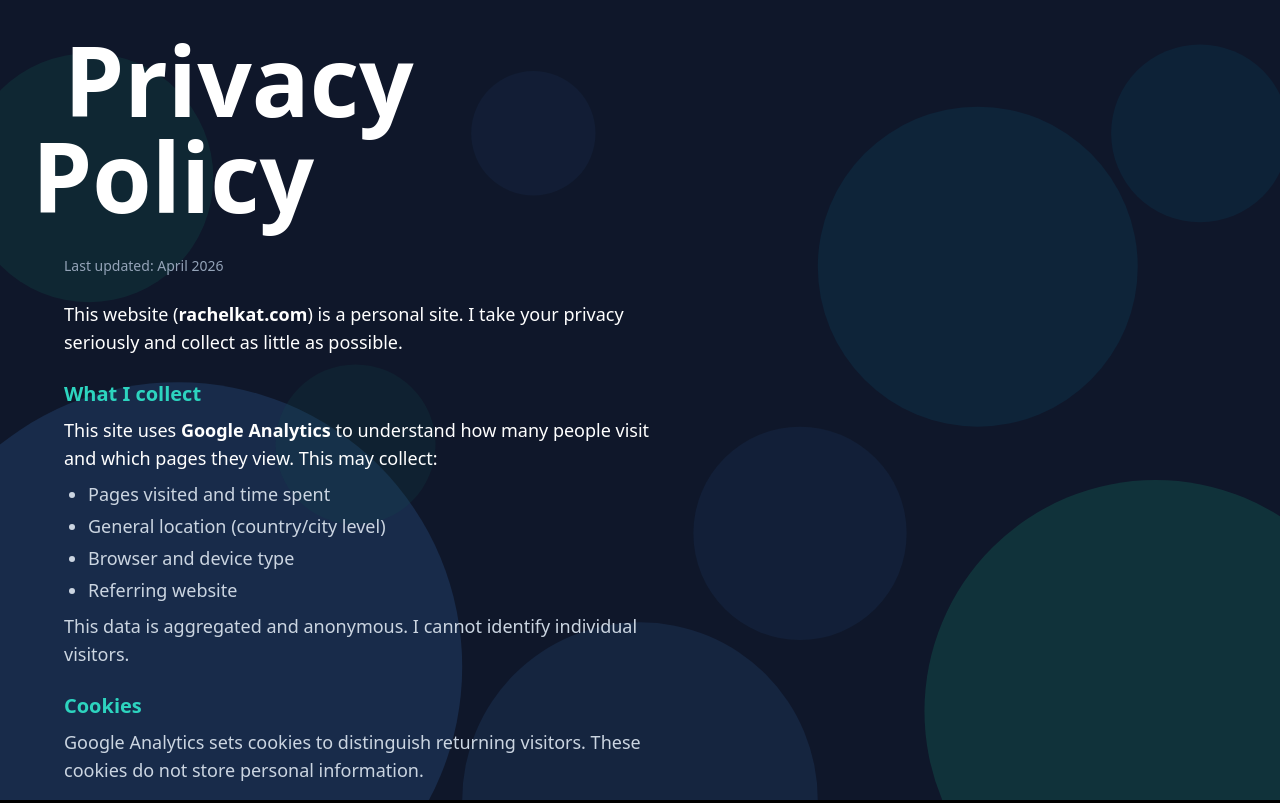
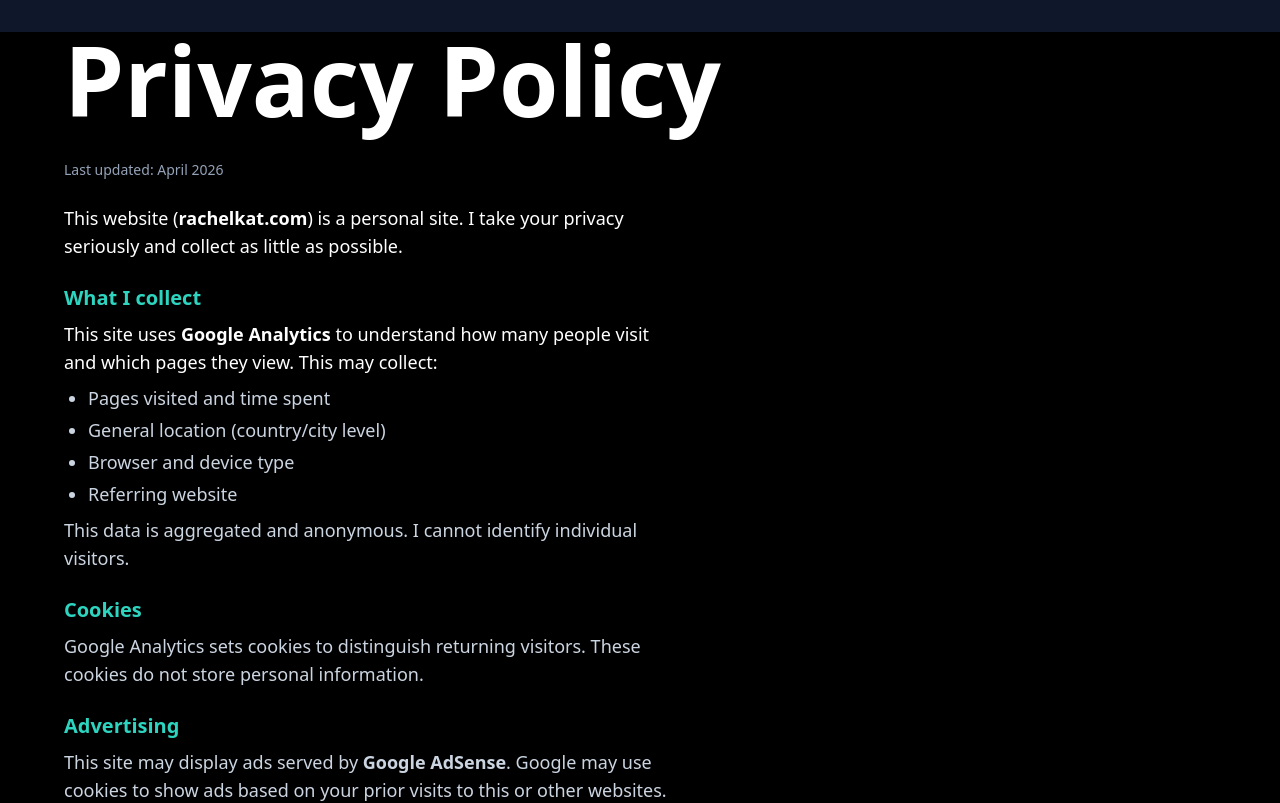
Before and after one commit to conste11ations/conste11ations.github.io, a Next.js app: page /privacy in a window 1280 px wide. Shown: the top 803 px of the page. Built offline with nearby package versions, Linux system fonts and the light colour scheme.

Commit message:
privacy page fixes

```diff
--- a/pages/privacy.tsx
+++ b/pages/privacy.tsx
@@ -3,9 +3,9 @@ import 'tailwindcss/tailwind.css'
 export default function Privacy() {
   return (
     <>
-      <div className="absolute m-8 max-w-2xl">
+      <div className="relative m-8 max-w-2xl pb-16">
         <h1 className="text-5xl md:text-8xl">
-          <span className="block animate-fade-in-down font-extrabold text-white xl:inline m-8">Privacy Policy</span>
+          <span className="block animate-fade-in-down font-extrabold text-white xl:inline m-8 whitespace-nowrap">Privacy Policy</span>
         </h1>
         <div className="block animate-fade-in-down text-white m-8 md:text-lg space-y-6">
           <p className="text-slate-400 text-sm">Last updated: April 2026</p>
@@ -45,7 +45,7 @@ export default function Privacy() {
           </div>
         </div>
       </div>
-      <img src="circles.svg" className="object-cover flex h-screen w-full" />
+      <img src="circles.svg" className="fixed inset-0 object-cover w-full h-full -z-10" />
     </>
   )
 }
```
